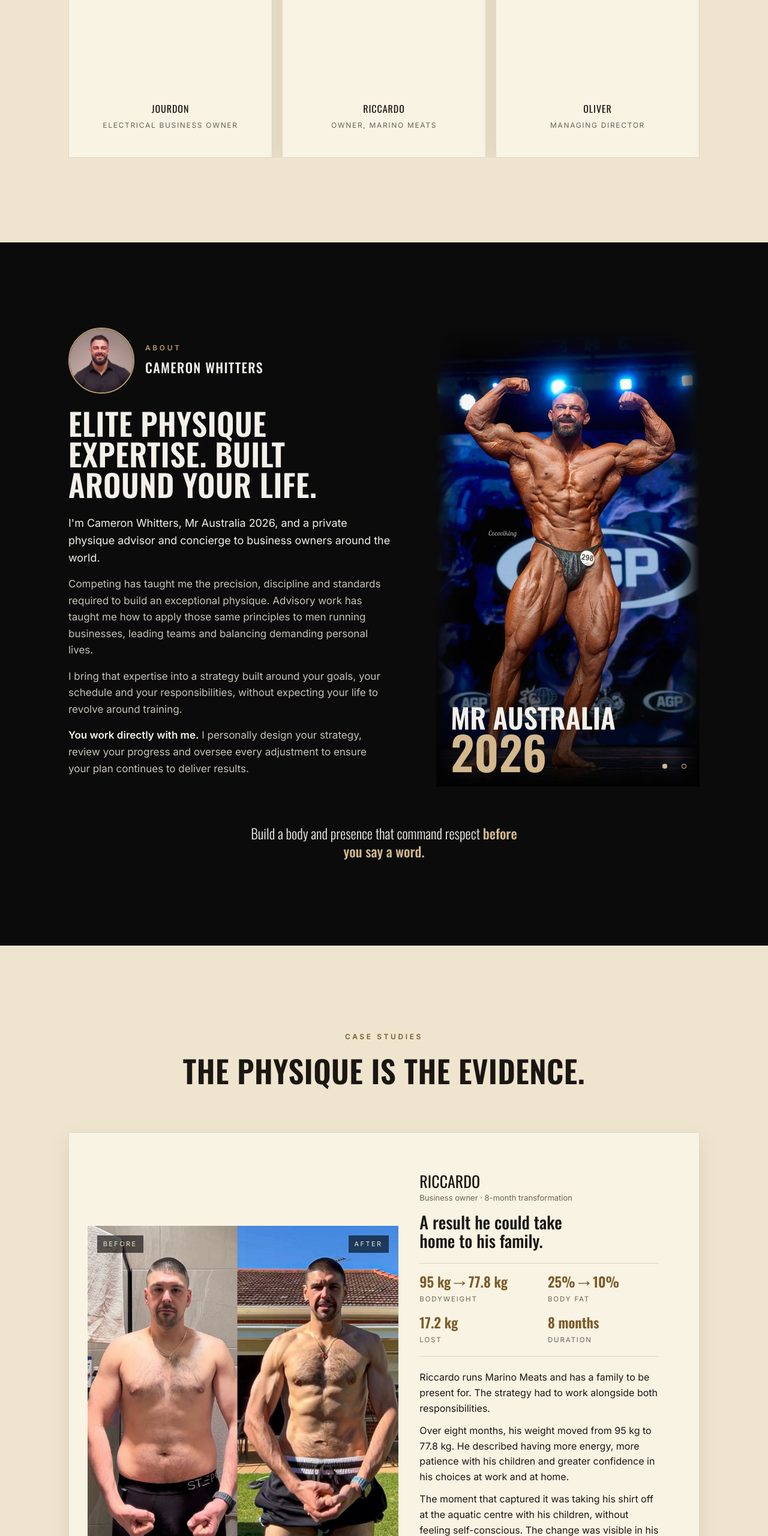
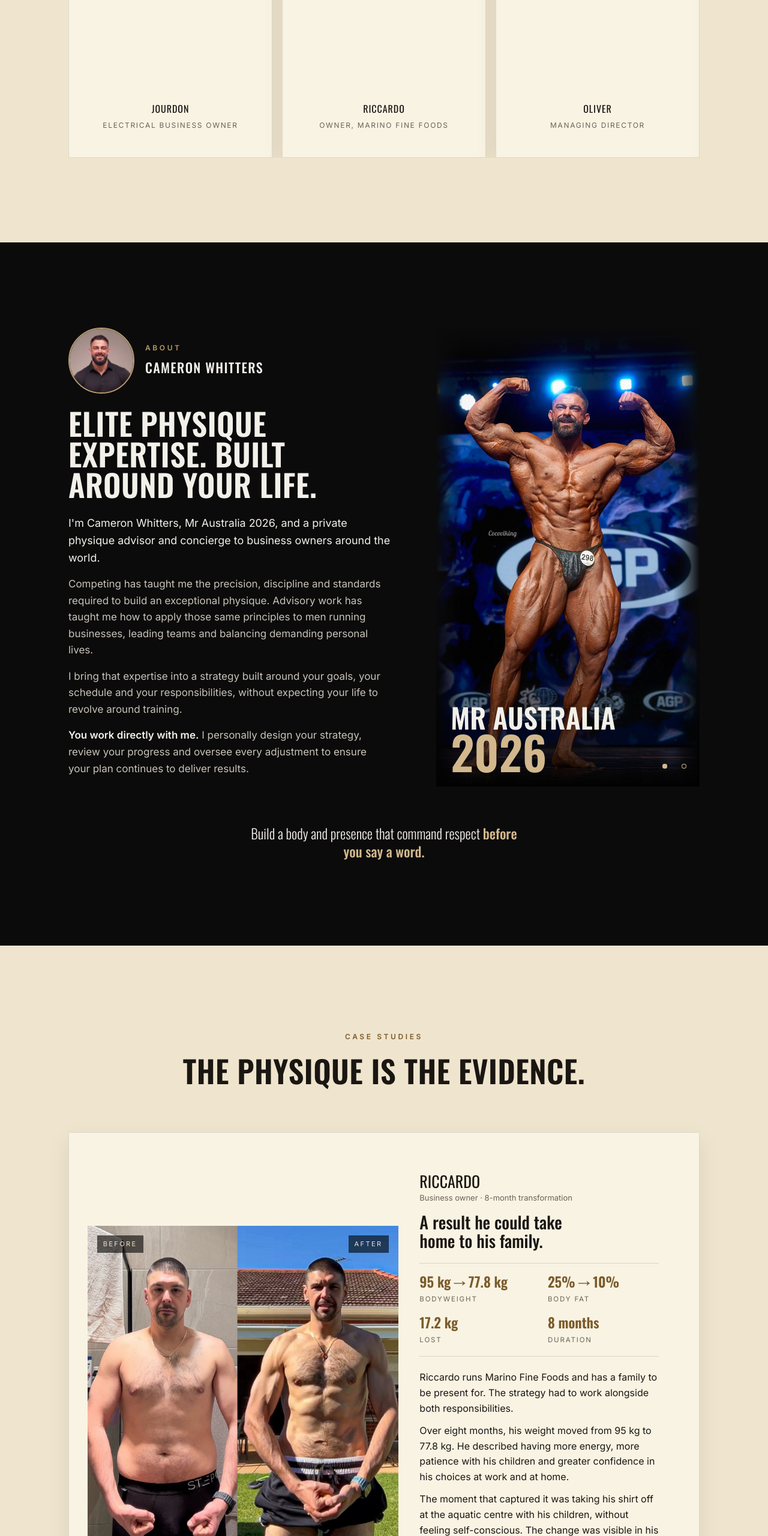
Before and after one commit to StalinS007/cameron-whitters, a plain HTML site: page index.html in a window 1280 px wide. Shown: the part 2540-5100 px from the top of the page at 60% size. Drawn offline with nearby package versions, Linux system fonts and the light colour scheme.

Commit message:
Riccardo: Marino Meats becomes Marino Fine Foods (Cameron, 4 Nov)
Co-Authored-By: Claude Fable 5.1 <noreply@anthropic.com>

```diff
--- a/index.html
+++ b/index.html
@@ -81,7 +81,7 @@
         </div>
         <div class="quotes quotes-strip" id="quoteStrip" tabindex="0" aria-label="Client testimonials, swipe for more">
           <blockquote class="quote"><figure class="q-photo" data-lb="Jourdon · Electrical Business Owner"><img src="assets/img/results/at-jourdon.jpg" alt="Jourdon, before and after" loading="lazy" width="900" height="900" /></figure><p>I’d spent three years neglecting myself because of the pressures of running my business. Work had taken priority over everything, and somewhere along the way I’d lost that part of myself. I signed up to look good for my wedding, lost around 12kg and had to get an entirely new suit made. But the biggest change was outside the gym. My wife and I now train together, I’ve got my confidence back, and I finally feel in control of my fitness rather than letting life dictate it.</p><footer>Jourdon<span>Electrical Business Owner</span></footer></blockquote>
-          <blockquote class="quote" id="testi-riccardo"><figure class="q-photo" data-lb="Riccardo · Owner, Marino Meats"><img src="assets/img/results/at-riccardo.jpg" alt="Riccardo, before and after" loading="lazy" width="1400" height="1400" /></figure><p>As a kid, I was so self-conscious about my body that I wouldn’t even go to swimming lessons. Even as an adult, taking my shirt off was something I avoided. Now I have more energy, more patience for my kids and confidence in myself at work and at home. Taking my children to the aquatic centre and finally taking my top off without feeling embarrassed was the moment I realised just how far I’d come.</p><footer>Riccardo<span>Owner, Marino Meats</span></footer></blockquote>
+          <blockquote class="quote" id="testi-riccardo"><figure class="q-photo" data-lb="Riccardo · Owner, Marino Fine Foods"><img src="assets/img/results/at-riccardo.jpg" alt="Riccardo, before and after" loading="lazy" width="1400" height="1400" /></figure><p>As a kid, I was so self-conscious about my body that I wouldn’t even go to swimming lessons. Even as an adult, taking my shirt off was something I avoided. Now I have more energy, more patience for my kids and confidence in myself at work and at home. Taking my children to the aquatic centre and finally taking my top off without feeling embarrassed was the moment I realised just how far I’d come.</p><footer>Riccardo<span>Owner, Marino Fine Foods</span></footer></blockquote>
           <blockquote class="quote" id="testi-oliver"><figure class="q-photo" data-lb="Oliver · Managing Director"><img src="assets/img/results/at-oliver.jpg" alt="Oliver, before and after" loading="lazy" width="1400" height="1400" /></figure><p>I was training consistently but stuck in a rut, unhappy with my physique and not being honest with myself about my nutrition. I wanted to get back in shape before becoming a dad. Working with Cam, I hit my goal weight, set new personal bests and regained confidence in myself. Getting my training, nutrition and sleep under control made me more focused and put me in a better position to handle everything else life throws at me.</p><footer>Oliver<span>Managing Director</span></footer></blockquote>
           <blockquote class="quote"><figure class="q-photo" data-lb="Josh · Multi-Venue Restaurateur"><img src="assets/img/results/tm-josh-1.jpg" alt="Josh, before and after" loading="lazy" width="900" height="900" /></figure><p>I could manage hundreds of employees, multiple businesses and all the chaos that came with them, but couldn’t consistently manage my own nutrition and training. I was succeeding professionally, but I wasn’t looking after the bloke responsible for keeping the whole thing running. Cam helped me apply that same discipline to myself. You can make more money. You can rebuild a business. But you’ve only got one body.</p><footer>Josh<span>Multi-Venue Restaurateur</span></footer></blockquote>
           <blockquote class="quote"><figure class="q-photo" data-lb="Donnie · Construction, Crane Hire &amp; Property Development Entrepreneur"><img src="assets/img/results/drive-02.jpg" alt="Donnie, before and after" loading="lazy" width="900" height="900" /></figure><p>I was putting in the time but wasn’t getting the results. As my physique changed, my confidence grew, my relationships became stronger, and even in business I started noticing more opportunities and a higher level of respect. When I invest money into anything, I look for proven results and the return on that investment. You’ll find plenty of cheaper advisors, but you get what you pay for. You won’t find much better than Cam.</p><footer>Donnie<span>Construction, Crane Hire &amp; Property Development Entrepreneur</span></footer></blockquote>
@@ -142,7 +142,7 @@
               <h3 class="case-title">A result he could take home to his family.</h3>
               <div class="case-nums four"><div><b>95 kg → 77.8 kg</b><span>Bodyweight</span></div><div><b>25% → 10%</b><span>Body fat</span></div><div><b>17.2 kg</b><span>Lost</span></div><div><b>8 months</b><span>Duration</span></div></div>
               <div class="case-story">
-                <p>Riccardo runs Marino Meats and has a family to be present for. The strategy had to work alongside both responsibilities.</p>
+                <p>Riccardo runs Marino Fine Foods and has a family to be present for. The strategy had to work alongside both responsibilities.</p>
                 <p>Over eight months, his weight moved from 95 kg to 77.8 kg. He described having more energy, more patience with his children and greater confidence in his choices at work and at home.</p>
                 <p>The moment that captured it was taking his shirt off at the aquatic centre with his children, without feeling self-conscious. The change was visible in his physique. He felt its value in how he lived his life.</p>
               </div>
```
